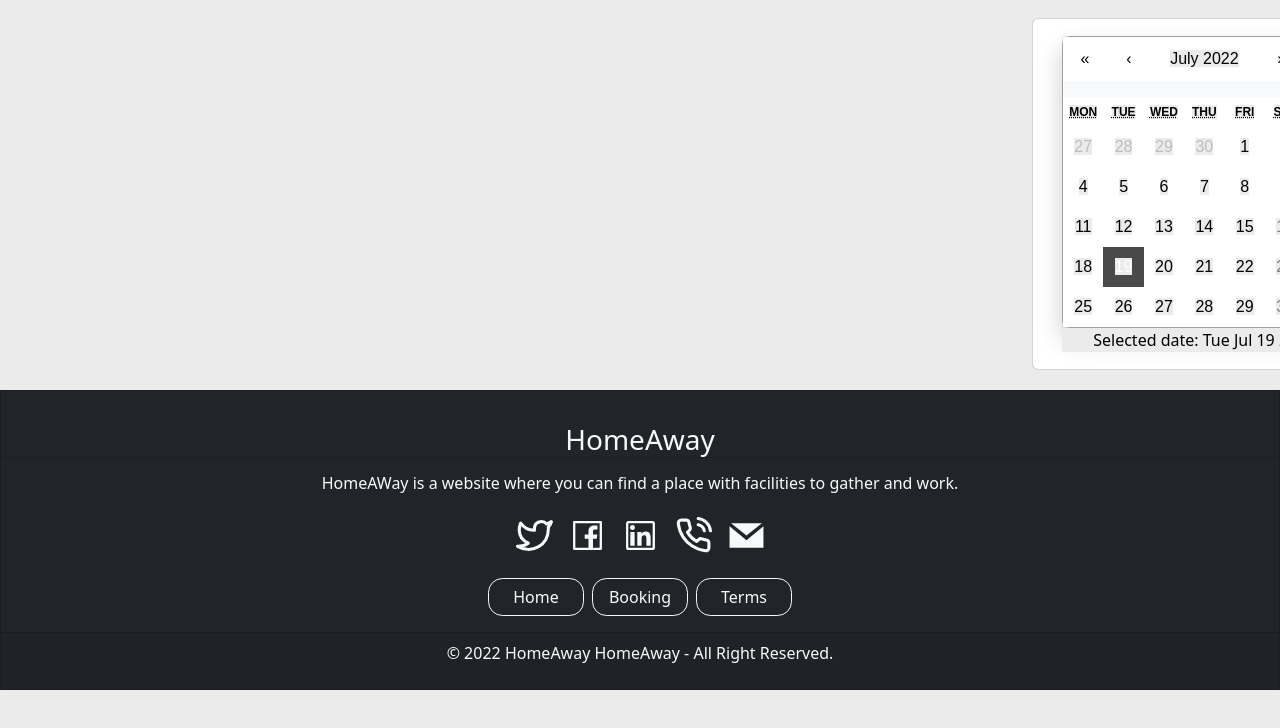
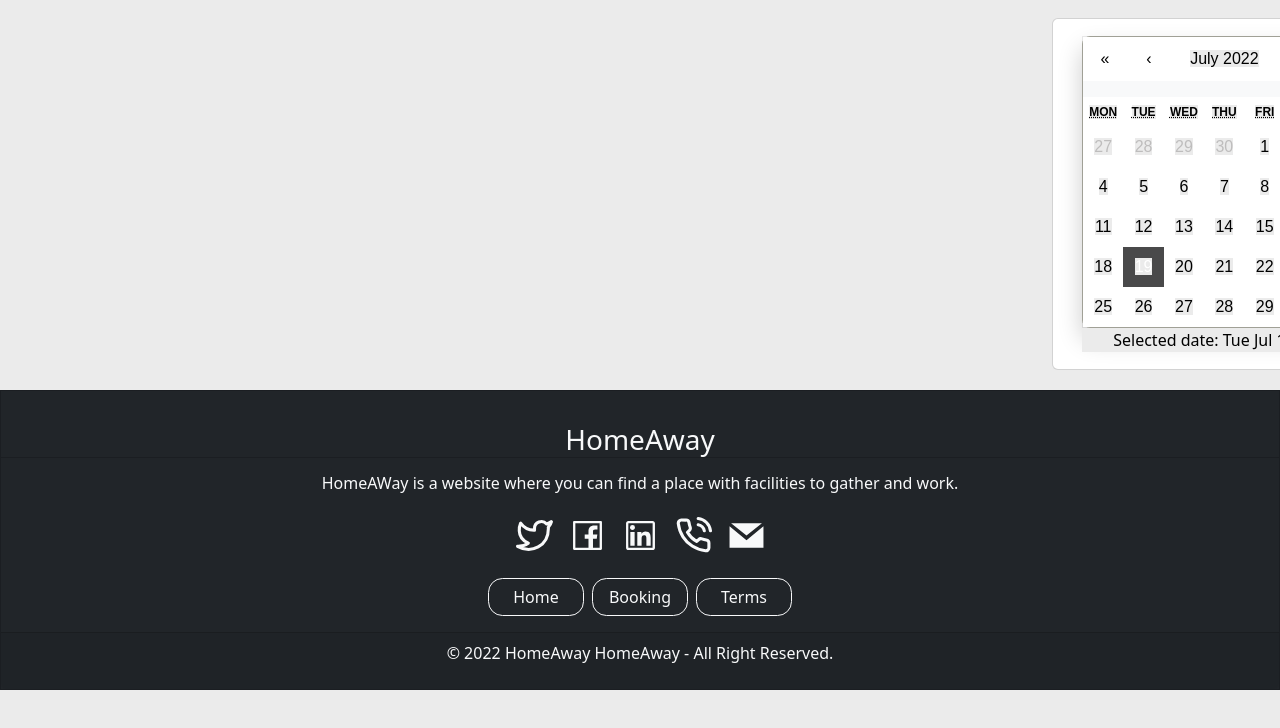
Before and after one commit to GP-43/homeaway-frontend, a React (Create React App) app: page / in a window 1280 px wide. Shown: the top 728 px of the page. Built offline with nearby package versions, Linux system fonts and the light colour scheme.

Commit message:
Update _calendar.scss

```diff
--- a/src/assets/styles/partials/_calendar.scss
+++ b/src/assets/styles/partials/_calendar.scss
@@ -1,6 +1,6 @@
 .card{
     width:30%;
-    margin:10px 0 10px 950px;
+    margin:10px 0 10px 970px;
 
     .app {
         text-align: center;
```
